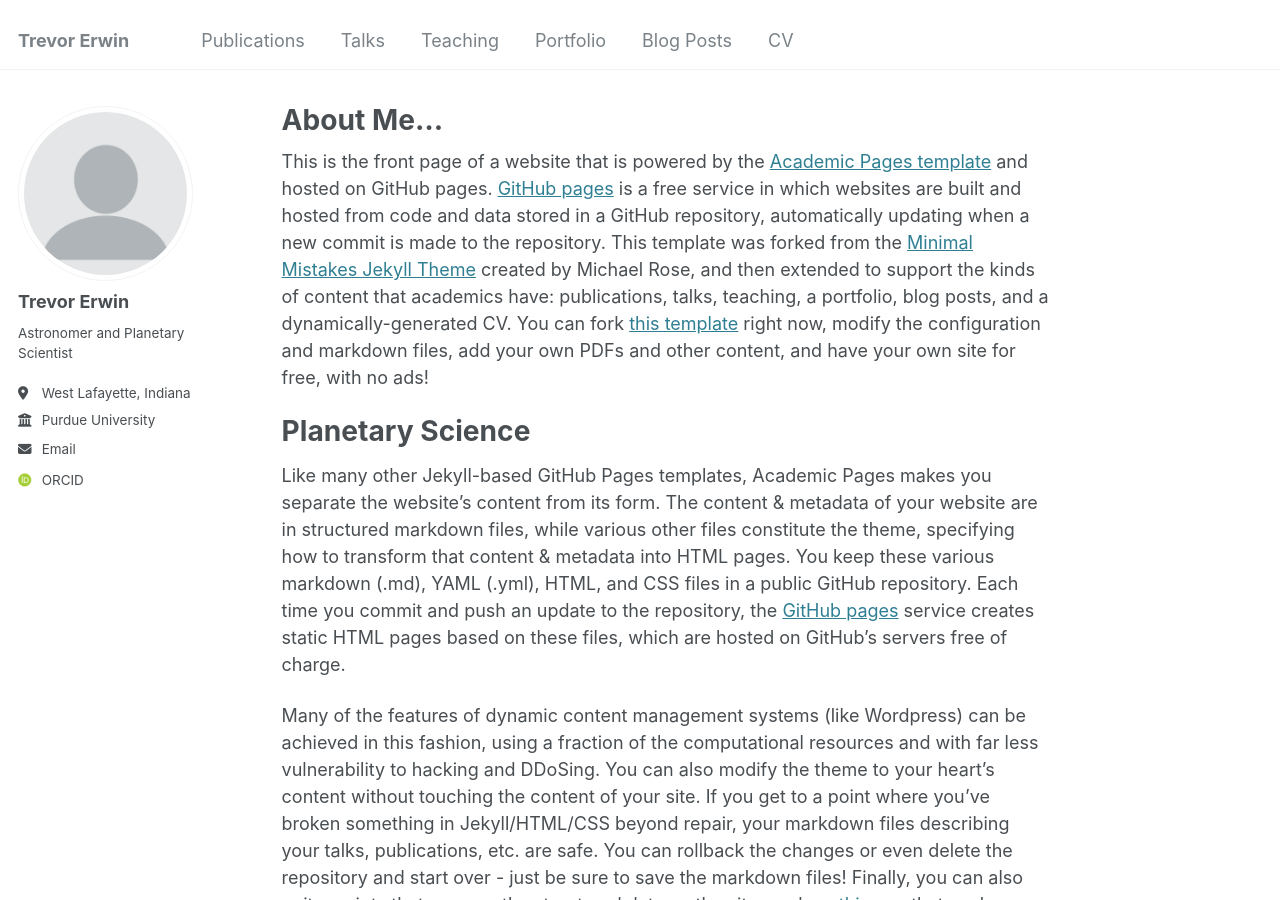
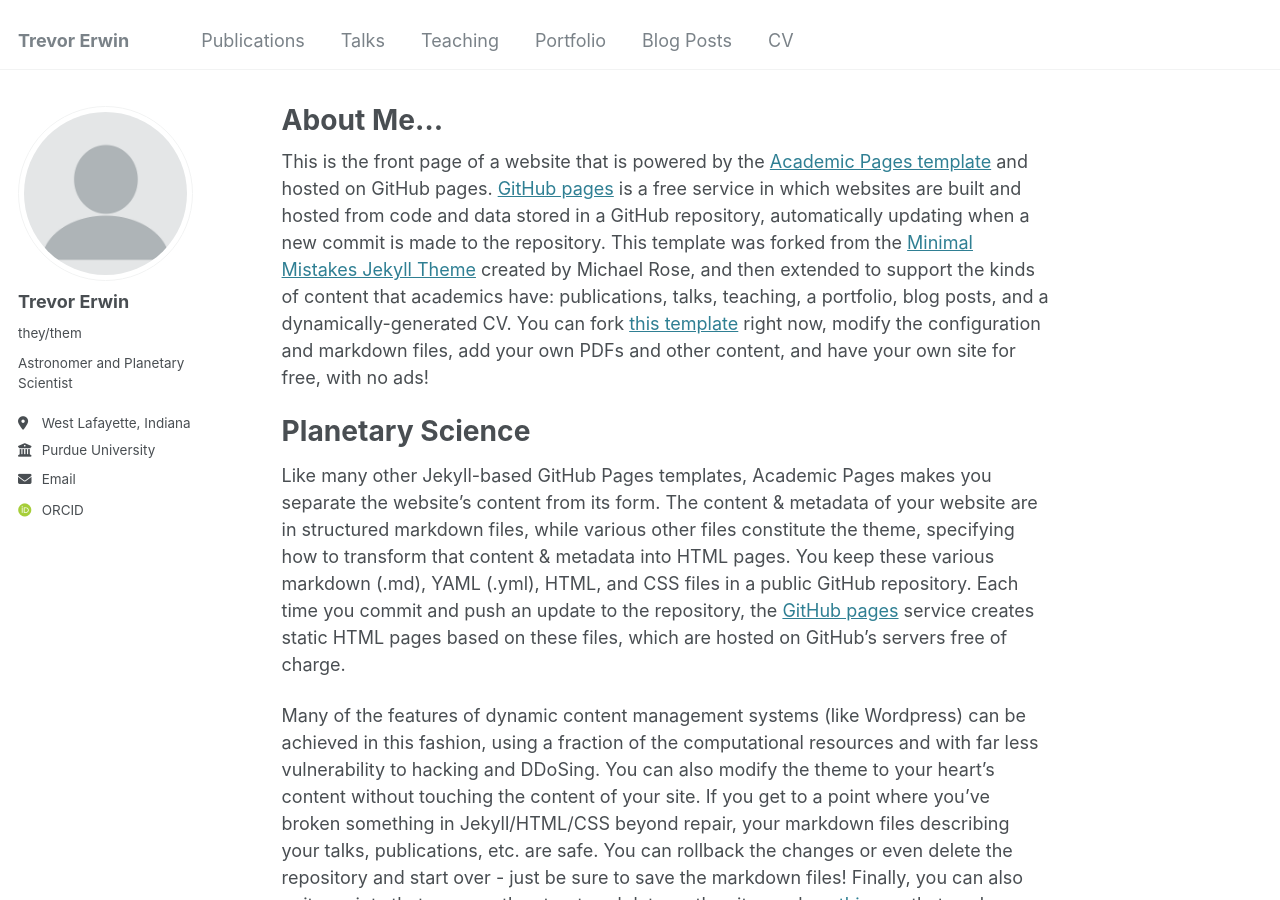
Before and after one commit to TrevorPErwin/TrevorPErwin.github.io, a Jekyll site: the page built from _pages/about.md, in a window 1280 px wide and 900 px high. Built offline with Jekyll 4.4.1, drawn with Linux system fonts in a browser that asks for light colours; some web fonts are replaced.

Commit message:
Update pronouns in configuration file

```diff
--- a/_config.yml
+++ b/_config.yml
@@ -23,7 +23,7 @@ author:
   # Biographic information
   avatar           : "profile.png"
   name             : "Trevor Erwin"
-  pronouns         : # example: "she/her"
+  pronouns         : "they/them"
   bio              : "Astronomer and Planetary Scientist"
   location         : "West Lafayette, Indiana"
   employer         : "Purdue University"
```
